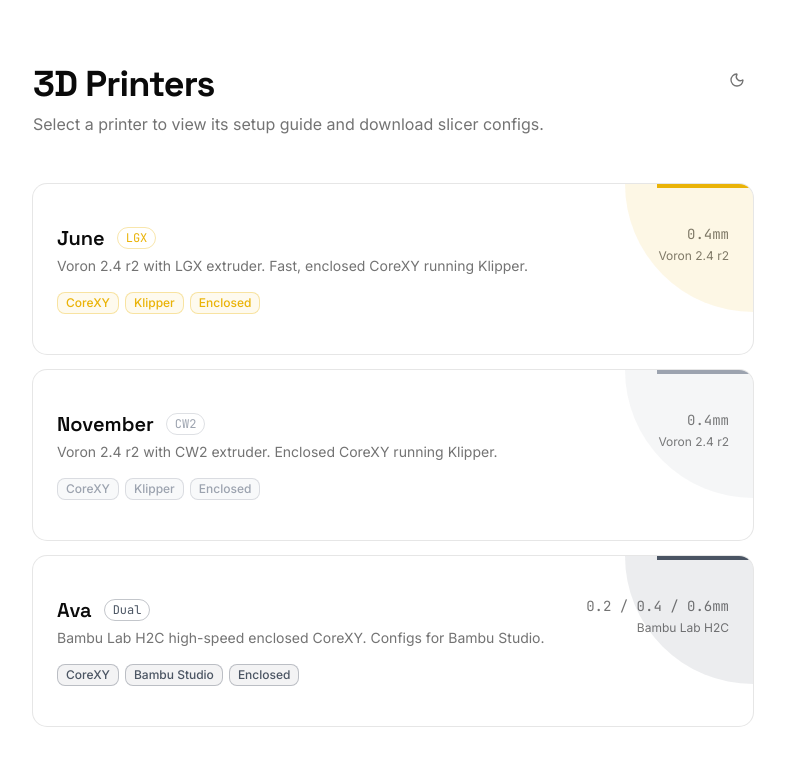
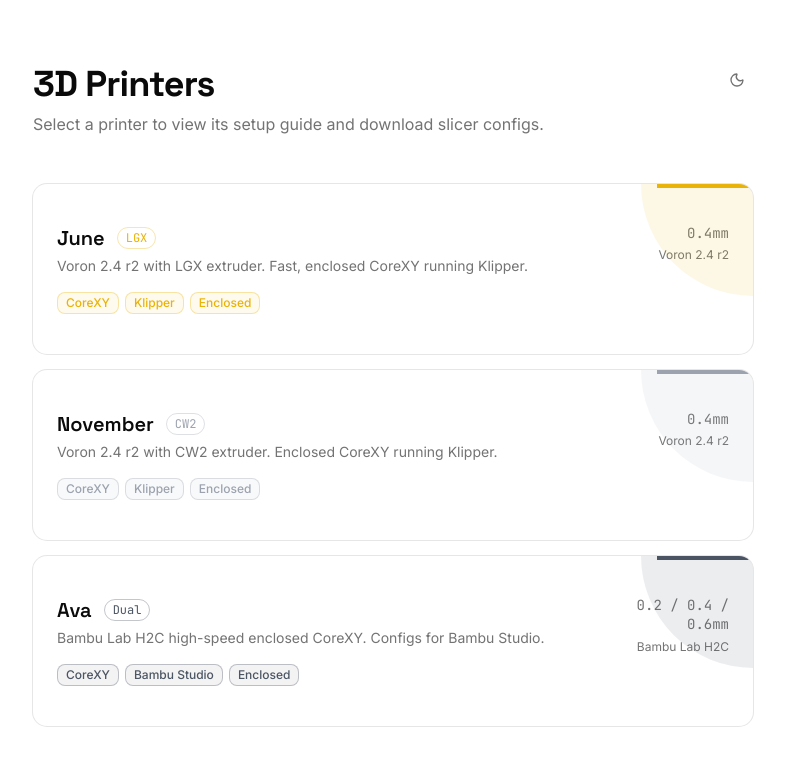
Before and after one commit to SanchakGarg/makerhub, a Next.js app: page / in a window 1280 px wide. Shown: the top 766 px of the page, without its empty margins (247-1032 px from the left). Built offline with nearby package versions, Linux system fonts and the light colour scheme.

Commit message:
Fix nozzle text overflow and corner glow clipping on H2C card

```diff
--- a/components/MachineCard.tsx
+++ b/components/MachineCard.tsx
@@ -15,7 +15,7 @@
       />
       {/* Corner glow */}
       <div
-        className="absolute top-0 right-0 w-32 h-32 opacity-10 group-hover:opacity-20 transition-opacity rounded-bl-full"
+        className="absolute top-0 right-0 w-28 h-28 opacity-10 group-hover:opacity-20 transition-opacity rounded-bl-full pointer-events-none"
         style={{ backgroundColor: machine.accent }}
       />
 
@@ -47,9 +47,9 @@
               ))}
             </div>
           </div>
-          <div className="text-right text-sm text-muted-foreground shrink-0">
-            <div className="font-mono">{machine.nozzle}</div>
-            <div className="text-xs mt-1">{machine.model}</div>
+          <div className="text-right text-sm text-muted-foreground shrink-0 max-w-[120px]">
+            <div className="font-mono break-words leading-snug">{machine.nozzle}</div>
+            <div className="text-xs mt-1 break-words">{machine.model}</div>
           </div>
         </div>
       </CardContent>
```
